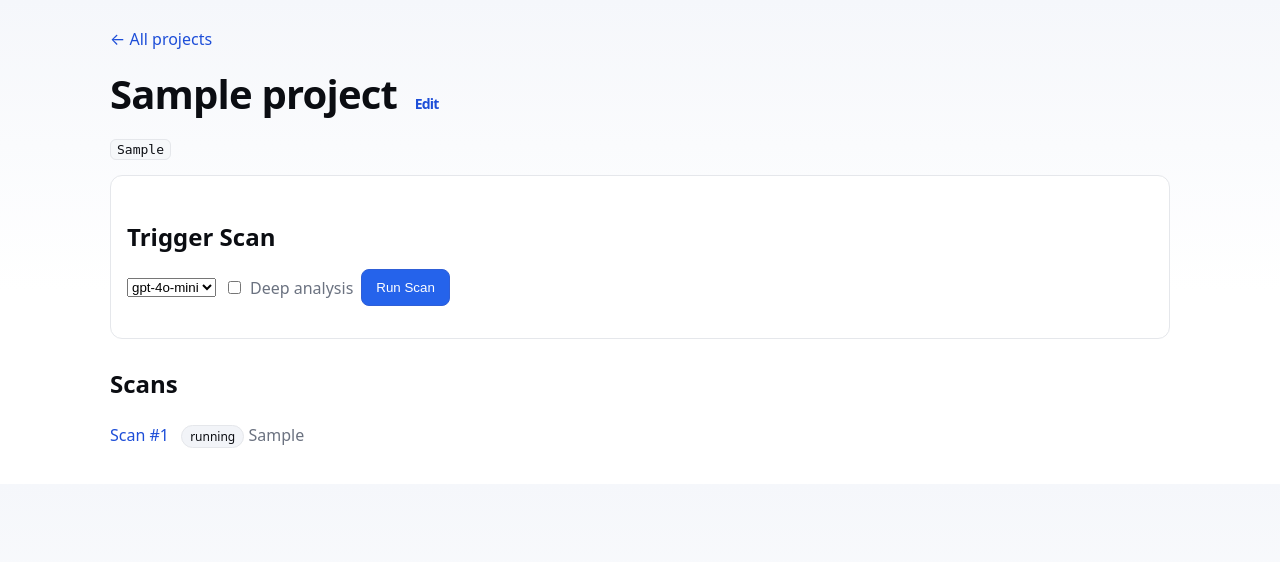
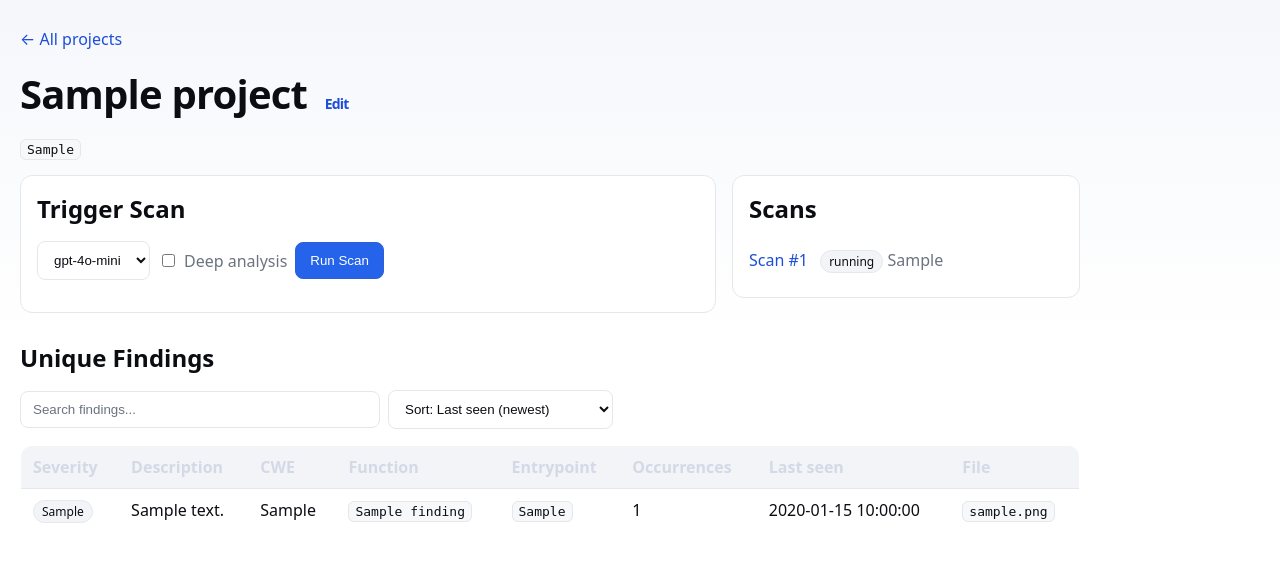
Before and after one commit to jdubansky/sassycode, a FastAPI app: page /projects/1 in a window 1280 px wide. Shown: the top 562 px of the page. Run offline with FastAPI, Linux system fonts and the light colour scheme; tables that the repository leaves empty hold one stand-in row (values such as "Sample post").

Commit message:
Cleaned up UI

```diff
--- a/manager/app.py
+++ b/manager/app.py
@@ -14,7 +14,7 @@ from fastapi.templating import Jinja2Templates
 from sqlalchemy.orm import Session
 
 from .db import init_db, migrate_db, session_scope, SessionLocal
-from .models import Project, Scan, Finding, ScanLog
+from .models import Project, Scan, Finding, ScanLog, UniqueFinding
 
 
 load_dotenv()
@@ -67,7 +67,9 @@ def project_detail(project_id: int, request: Request, db: Session = Depends(get_
     if not project:
         return RedirectResponse(url="/", status_code=303)
     scans = db.query(Scan).filter(Scan.project_id == project_id).order_by(Scan.id.desc()).all()
-    return templates.TemplateResponse("project.html", {"request": request, "project": project, "scans": scans})
+    # Expose db and models to template for Unique Findings query
+    from . import models as models
+    return templates.TemplateResponse("project.html", {"request": request, "project": project, "scans": scans, "db": db, "models": models})
 
 
 @app.get("/projects/{project_id}/edit", response_class=HTMLResponse)
@@ -163,9 +165,54 @@ def trigger_scan(project_id: int = Form(...), model: str = Form(...), deep: str
             findings = obj.get("findings", [])
             with session_scope() as session:
                 for f in findings:
+                    # Build fingerprint: file_path + cwe + function_name + entrypoint (normalized)
+                    fp_parts = [
+                        (f.get("file_path") or "").strip().lower(),
+                        ",".join(f.get("cwe", []) or []) if isinstance(f.get("cwe"), list) else (f.get("cwe") or ""),
+                        (f.get("function_name") or "").strip().lower(),
+                        (f.get("entrypoint") or "").strip().lower(),
+                    ]
+                    fingerprint = "|".join(fp_parts)
+
+                    # Upsert UniqueFinding
+                    uf = session.query(UniqueFinding).filter(
+                        UniqueFinding.project_id == project.id,
+                        UniqueFinding.fingerprint == fingerprint,
+                    ).one_or_none()
+                    if uf is None:
+                        uf = UniqueFinding(
+                            project_id=project.id,
+                            fingerprint=fingerprint,
+                            file_path=f.get("file_path", ""),
+                            cwe=",".join(f.get("cwe", []) or []) or None,
+                            function_name=f.get("function_name"),
+                            entrypoint=f.get("entrypoint"),
+                            last_line=f.get("line"),
+                            last_severity=f.get("severity"),
+                            last_description=f.get("description"),
+                            severity=f.get("severity"),
+                            description=f.get("description"),
+                        )
+                        session.add(uf)
+                        session.flush()
+                    else:
+                        uf.last_seen_at = datetime.utcnow()
+                        uf.occurrences = (uf.occurrences or 0) + 1
+                        uf.last_line = f.get("line")
+                        uf.last_severity = f.get("severity")
+                        uf.last_description = f.get("description")
+                        # Optionally update canonical severity/description (prefer highest severity)
+                        sev = f.get("severity")
+                        sev_order = {"LOW": 0, "MEDIUM": 1, "HIGH": 2, "CRITICAL": 3}
+                        if sev and (uf.severity is None or sev_order.get(sev, 0) > sev_order.get(uf.severity, 0)):
+                            uf.severity = sev
+                        if not uf.description and f.get("description"):
+                            uf.description = f.get("description")
+
                     session.add(
                         Finding(
                             scan_id=scan_id,
+                            unique_finding_id=uf.id,
                             file_path=f.get("file_path", ""),
                             severity=f.get("severity", "LOW"),
                             line=f.get("line"),
--- a/manager/static/app.js
+++ b/manager/static/app.js
@@ -27,3 +27,51 @@ document.addEventListener('click', function(e) {
     apply(next);
   });
 })();
+
+// Unique findings search/sort
+(function() {
+  function sevRank(s) {
+    const order = { 'LOW': 0, 'MEDIUM': 1, 'HIGH': 2, 'CRITICAL': 3 };
+    return order[s] ?? 0;
+  }
+  const table = document.getElementById('uniqTable');
+  if (!table) return;
+  const rows = Array.from(table.querySelectorAll('tbody tr'));
+  const search = document.getElementById('uniqSearch');
+  const sortSel = document.getElementById('uniqSort');
+
+  function apply() {
+    const q = (search?.value || '').toLowerCase();
+    let filtered = rows;
+    if (q) {
+      filtered = rows.filter(r => r.textContent.toLowerCase().includes(q));
+    }
+    const mode = sortSel?.value || 'last_seen_desc';
+    filtered.sort((a, b) => {
+      if (mode === 'last_seen_desc' || mode === 'last_seen_asc') {
+        const av = a.dataset.lastseen || '';
+        const bv = b.dataset.lastseen || '';
+        return (mode === 'last_seen_desc' ? -1 : 1) * av.localeCompare(bv);
+      }
+      if (mode === 'severity_desc' || mode === 'severity_asc') {
+        const av = sevRank(a.dataset.severity || 'LOW');
+        const bv = sevRank(b.dataset.severity || 'LOW');
+        return (mode === 'severity_desc' ? -1 : 1) * (av - bv);
+      }
+      if (mode === 'occ_desc' || mode === 'occ_asc') {
+        const av = parseInt(a.dataset.occ || '0', 10);
+        const bv = parseInt(b.dataset.occ || '0', 10);
+        return (mode === 'occ_desc' ? -1 : 1) * (av - bv);
+      }
+      if (mode === 'file_asc') {
+        return (a.dataset.file || '').localeCompare(b.dataset.file || '');
+      }
+      return 0;
+    });
+    const tbody = table.querySelector('tbody');
+    tbody.innerHTML = '';
+    filtered.forEach(r => tbody.appendChild(r));
+  }
+  search?.addEventListener('input', apply);
+  sortSel?.addEventListener('change', apply);
+})();
--- a/manager/static/style.css
+++ b/manager/static/style.css
@@ -10,6 +10,7 @@
   --border: #e5e7eb;
   --accent: #f2f4f8;
   --code-bg: #f6f8fa;
+  --input-bg: #ffffff;
 }
 
 [data-theme="dark"] {
@@ -23,6 +24,7 @@
   --border: #1e2433;
   --accent: #11162a;
   --code-bg: #121828;
+  --input-bg: #0f1528;
 }
 
 * { box-sizing: border-box; }
@@ -30,7 +32,7 @@
 body { font-family: system-ui, -apple-system, Segoe UI, Roboto, Helvetica, Arial, sans-serif; margin: 0; color: var(--text); background: linear-gradient(180deg, var(--bg), #ffffff 60%); }
 [data-theme="dark"] body { background: linear-gradient(180deg, var(--bg), #0b0f1a 60%); }
 
-.container { max-width: 1100px; margin: 0 auto; padding: 28px 20px; }
+.container { max-width: 1100px; margin: 0; padding: 28px 20px; }
 
 h1, h2 { margin: 16px 0; }
 h1 { font-size: 40px; letter-spacing: -0.02em; }
@@ -49,7 +51,9 @@ th { background: var(--accent); color: #d3d9e5; }
 tr:last-child td { border-bottom: 0; }
 
 form { margin-bottom: 16px; }
-input[type="text"], input[type="search"], input[type="number"], input[type="password"] { padding: 10px 12px; background: #0f1528; border: 1px solid var(--border); border-radius: 8px; color: var(--text); width: 100%; max-width: 360px; }
+input[type="text"], input[type="search"], input[type="number"], input[type="password"] { padding: 10px 12px; background: var(--input-bg); border: 1px solid var(--border); border-radius: 8px; color: var(--text); width: 100%; max-width: 360px; }
+input::placeholder { color: var(--muted); }
+select { padding: 10px 12px; background: var(--input-bg); border: 1px solid var(--border); border-radius: 8px; color: var(--text); }
 button { padding: 10px 14px; border-radius: 8px; border: 1px solid transparent; cursor: pointer; background: var(--accent); color: var(--text); }
 button:hover { border-color: var(--border); }
 .btn-primary { background: var(--primary-600); border-color: #2f5fd7; color: white; }
@@ -70,3 +74,8 @@ button:hover { border-color: var(--border); }
 .muted { color: var(--muted); }
 
 pre { background: var(--code-bg); color: inherit; padding:12px; border-radius:12px; border:1px solid var(--border); }
+
+/* Layout helpers */
+.grid-split { display: grid; grid-template-columns: minmax(0, 2fr) minmax(0, 1fr); gap: 16px; align-items: start; }
+.scroll-panel { max-height: 360px; overflow: auto; }
+.panel h2 { margin-top: 0; }
--- a/manager/templates/project.html
+++ b/manager/templates/project.html
@@ -11,6 +11,7 @@
       <h1>{{ project.name }} <a href="/projects/{{ project.id }}/edit" style="font-size:14px; margin-left:8px;">Edit</a></h1>
       <p><code>{{ project.path }}</code></p>
 
+      <div class="grid-split">
         <div class="panel">
           <h2>Trigger Scan</h2>
           <form class="toolbar" method="post" action="/scans">
@@ -26,7 +27,7 @@
             <button class="btn-primary" type="submit">Run Scan</button>
           </form>
         </div>
-
+        <div class="panel scroll-panel">
           <h2>Scans</h2>
           <ul class="list">
             {% for s in scans %}
@@ -40,6 +41,55 @@
             {% endfor %}
           </ul>
         </div>
+      </div>
+
+      <h2>Unique Findings</h2>
+      <div class="toolbar">
+        <input type="search" id="uniqSearch" placeholder="Search findings..." />
+        <select id="uniqSort">
+          <option value="last_seen_desc" selected>Sort: Last seen (newest)</option>
+          <option value="last_seen_asc">Sort: Last seen (oldest)</option>
+          <option value="severity_desc">Sort: Severity (high→low)</option>
+          <option value="severity_asc">Sort: Severity (low→high)</option>
+          <option value="occ_desc">Sort: Occurrences (high→low)</option>
+          <option value="occ_asc">Sort: Occurrences (low→high)</option>
+          <option value="file_asc">Sort: File (A→Z)</option>
+        </select>
+      </div>
+      {% set uniques = db.query(models.UniqueFinding).filter(models.UniqueFinding.project_id == project.id).order_by(models.UniqueFinding.last_seen_at.desc()).all() %}
+      {% if uniques %}
+      <table id="uniqTable">
+        <thead>
+          <tr>
+            <th>Severity</th>
+            <th>Description</th>
+            <th>CWE</th>
+            <th>Function</th>
+            <th>Entrypoint</th>
+            <th>Occurrences</th>
+            <th>Last seen</th>
+            <th>File</th>
+          </tr>
+        </thead>
+        <tbody>
+        {% for u in uniques %}
+          <tr data-severity="{{ (u.severity or u.last_severity or 'LOW') }}" data-occ="{{ u.occurrences or 1 }}" data-file="{{ u.file_path }}" data-lastseen="{{ u.last_seen_at.isoformat() if u.last_seen_at else '' }}">
+            <td><span class="badge sev-{{ u.severity or u.last_severity or 'LOW' }}">{{ u.severity or u.last_severity or 'LOW' }}</span></td>
+            <td>{{ u.description or u.last_description or '-' }}</td>
+            <td>{{ u.cwe or '-' }}</td>
+            <td><code>{{ u.function_name or '-' }}</code></td>
+            <td><code>{{ u.entrypoint or '-' }}</code></td>
+            <td>{{ u.occurrences or 1 }}</td>
+            <td>{{ u.last_seen_at }}</td>
+            <td><code>{{ u.file_path }}</code></td>
+          </tr>
+        {% endfor %}
+        </tbody>
+      </table>
+      {% else %}
+      <p class="muted">No unique findings yet.</p>
+      {% endif %}
+    </div>
     <script src="/static/app.js"></script>
   </body>
   </html>
--- a/scanner/cli.py
+++ b/scanner/cli.py
@@ -19,7 +19,8 @@ SUPPORTED_EXTENSIONS = {
 # Directory names to skip anywhere in the tree (case-insensitive by name)
 SKIP_DIR_NAMES = {
     ".git", "node_modules", ".venv", "venv", "dist", "build",
-    "test", "tests", "doc", "docs",
+    "test", "tests", "doc", "docs","lib","libs","scripts","scripts",
+    "tools","packages","etc","etcs","utils","utils"
 }
 
 
```
Also changed, not shown: manager/db.py (+42 -0 lines), manager/models.py (+27 -1 lines). Lines whose indentation alone changed are shown as unchanged.
